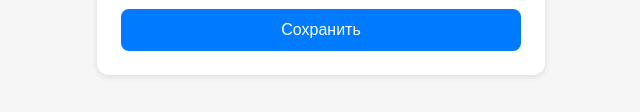
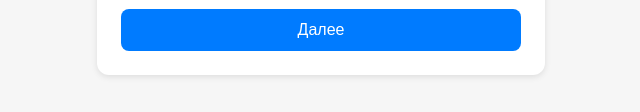
Before and after one commit to namantigo/casting-webapp, a plain HTML site: page index.html in a window 1280 px wide. Shown: the part 731-843 px from the top of the page, 319-959 px from the left. Drawn offline with Linux system fonts and the light colour scheme.

Commit message:
Разделена анкета на шаги: ввод и медиа

```diff
--- a/index.html
+++ b/index.html
@@ -22,7 +22,7 @@
       <input type="file" accept="image/*" multiple>
       <label>Видео:</label>
       <input type="file" accept="video/*">
-      <button type="submit">Сохранить</button>
+      <button onclick="window.location.href='media.html'; return false;">Далее</button>
     </form>
   </div>
   <script src="script.js"></script>
```
Also changed, not shown: 1 other file.
